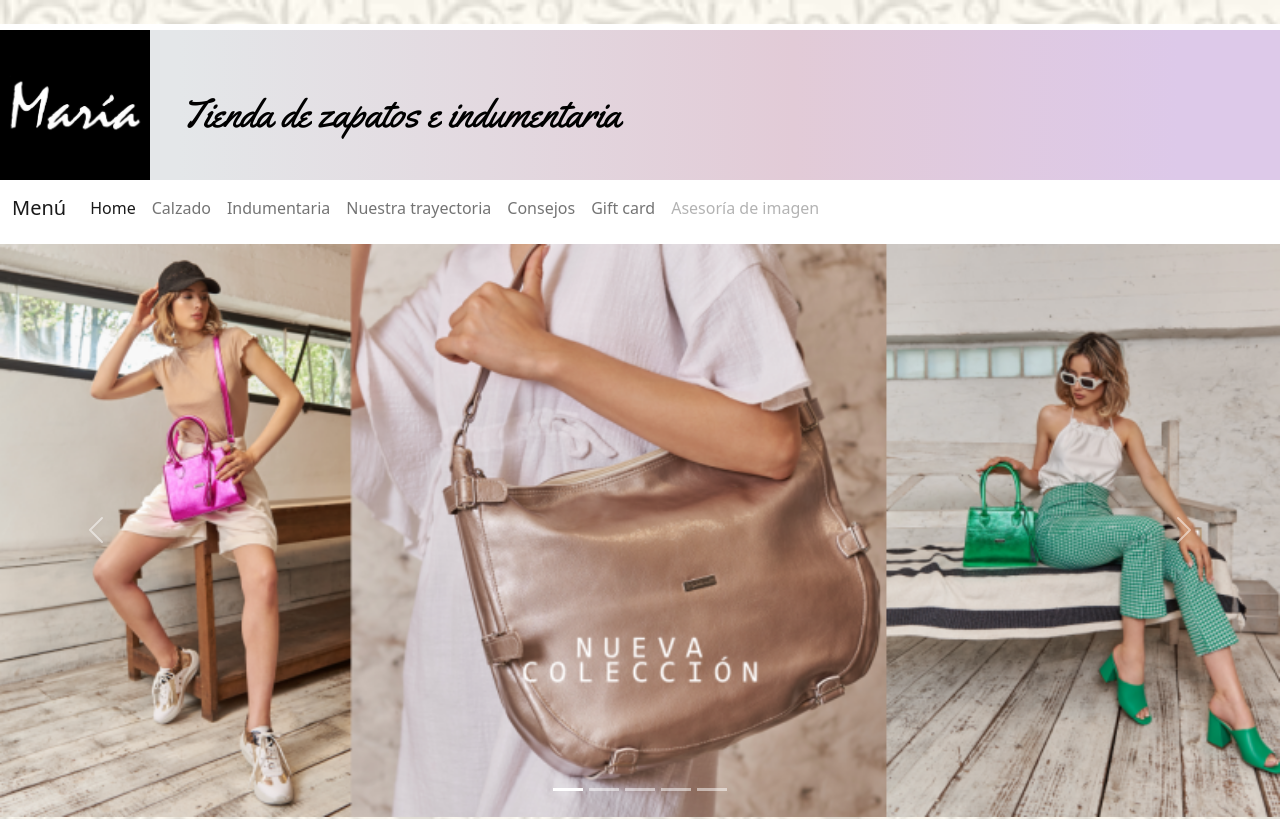
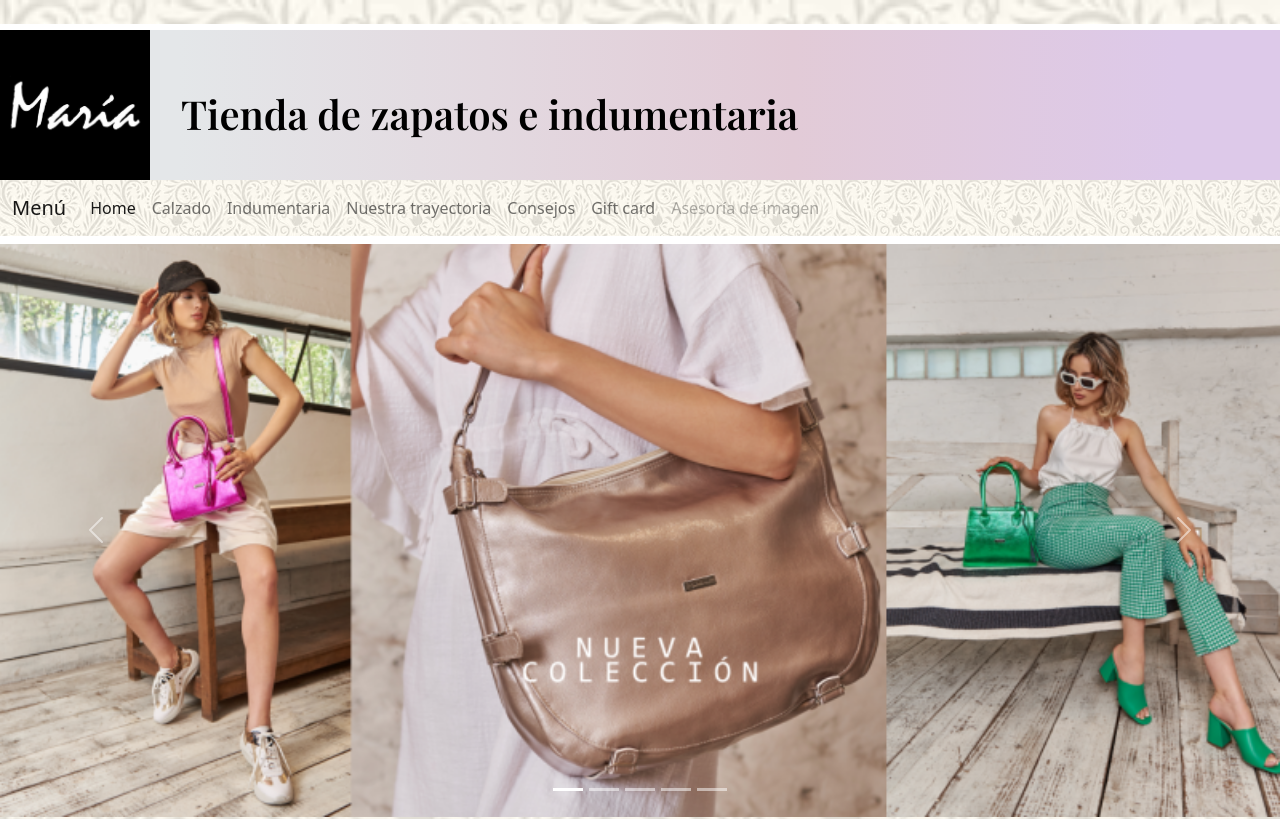
Before and after one commit to eritalla/eritalla-PreEntrega3Tallapietra, a plain HTML site: page index.html in a window 1280 px wide. Shown: the top 819 px of the page. Drawn offline with nearby package versions, Linux system fonts and the light colour scheme.

Commit message:
se cambia fuente

```diff
--- a/estilos/partials/_main.scss
+++ b/estilos/partials/_main.scss
@@ -8,6 +8,9 @@ main {
     background-size: 100%;
     object-fit: cover;
     font-weight: bold;
+}
+.menu {
+    background-image:url(../imagenes/fondotextura.avif);
 }
 .trayectoria{
     display: flex;
--- a/estilos/partials/_variables.scss
+++ b/estilos/partials/_variables.scss
@@ -1,4 +1,4 @@
-@import url('https://fonts.googleapis.com/css2?family=Yellowtail&display=swap');
-$fuente-titulos: 'Yellowtail', cursive;
+@import url('https://fonts.googleapis.com/css2?family=Playfair+Display:wght@600&display=swap');
+$fuente-titulos: 'Playfair Display', serif;
 $degradado: linear-gradient(270deg, rgba(221,201,233,1) 8%, rgba(226,203,215,1) 38%, rgba(228,231,233,1) 86%);
 $rosita: rgb(221,201,233);
--- a/index.html
+++ b/index.html
@@ -5,6 +5,7 @@
     <meta http-equiv="X-UA-Compatible" content="IE=edge">
     <meta name="viewport" content="width=device-width, initial-scale=1.0">
     <title>Maria shoes</title>
+    <link rel="shortcut icon" href="./imagenes/logoMaria.jpg">
     <meta name="description" content="La mejor zapatería en Río Tercero, Córdoba">
     <meta name="keywords" content="zapatos, sandalias, moda, zapatillas, riotercero, casamiento, egresada, fiesta,">
     <link href="https://cdn.jsdelivr.net/npm/bootstrap@5.2.3/dist/css/bootstrap.min.css" rel="stylesheet" integrity="sha384-rbsA2VBKQhggwzxH7pPCaAqO46MgnOM80zW1RWuH61DGLwZJEdK2Kadq2F9CUG65" crossorigin="anonymous">
@@ -18,7 +19,7 @@
             <div><img src="./imagenes/logoMaria.jpg" alt="Logo" height="150px" width="150px"></div>
             <div><h1>Tienda de zapatos e indumentaria</h1></div>
         </div>
-        <nav class="navbar navbar-expand-lg bg-body-tertiary">
+        <nav class="navbar navbar-expand-lg bg-body-tertiary menu">
             <div class="container-fluid">
                 <a class="navbar-brand" href="#">Menú</a>
                 <button class="navbar-toggler" type="button" data-bs-toggle="collapse" data-bs-target="#navbarNav" aria-controls="navbarNav" aria-expanded="false" aria-label="Toggle navigation">
```
Also changed, not shown: estilos/style.css, 1 other file.
